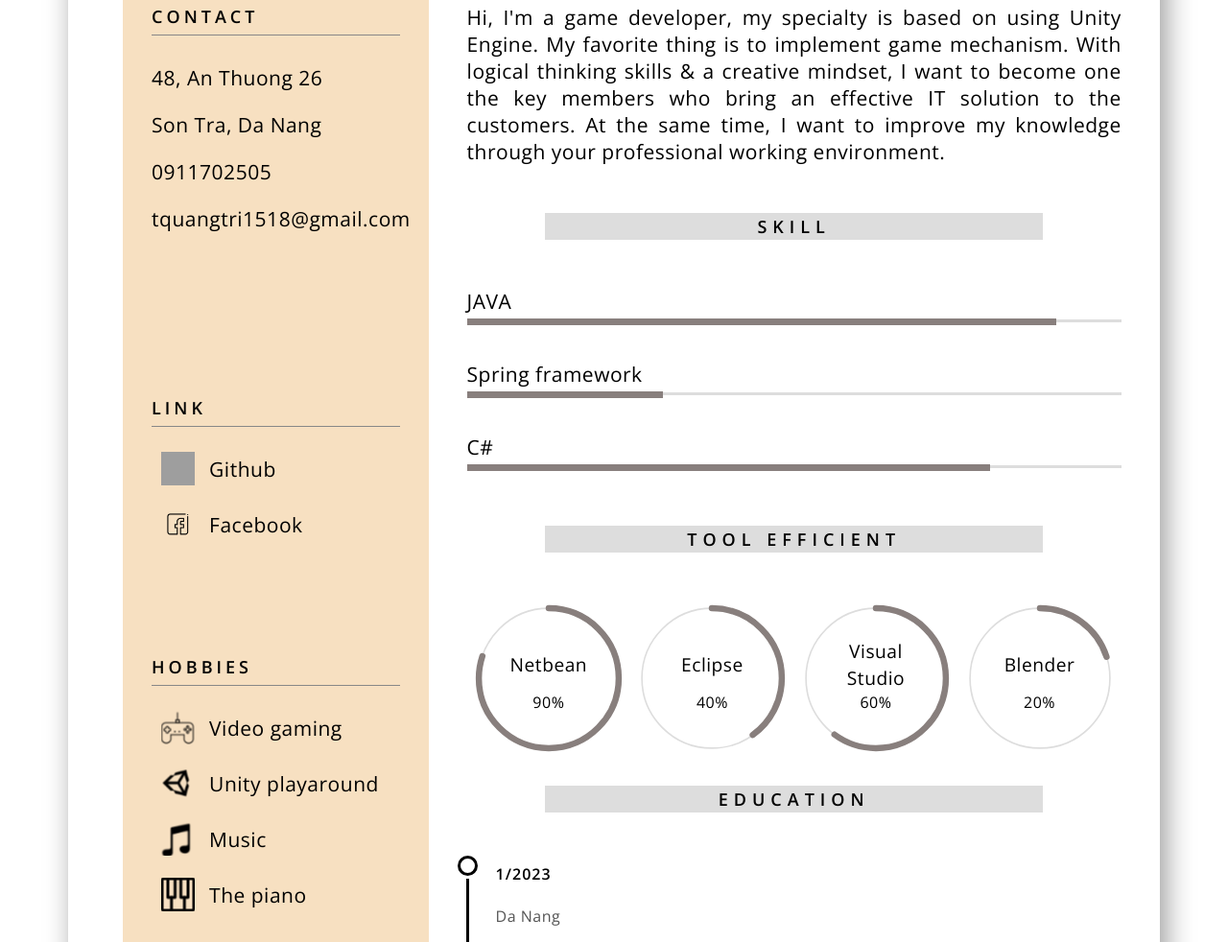
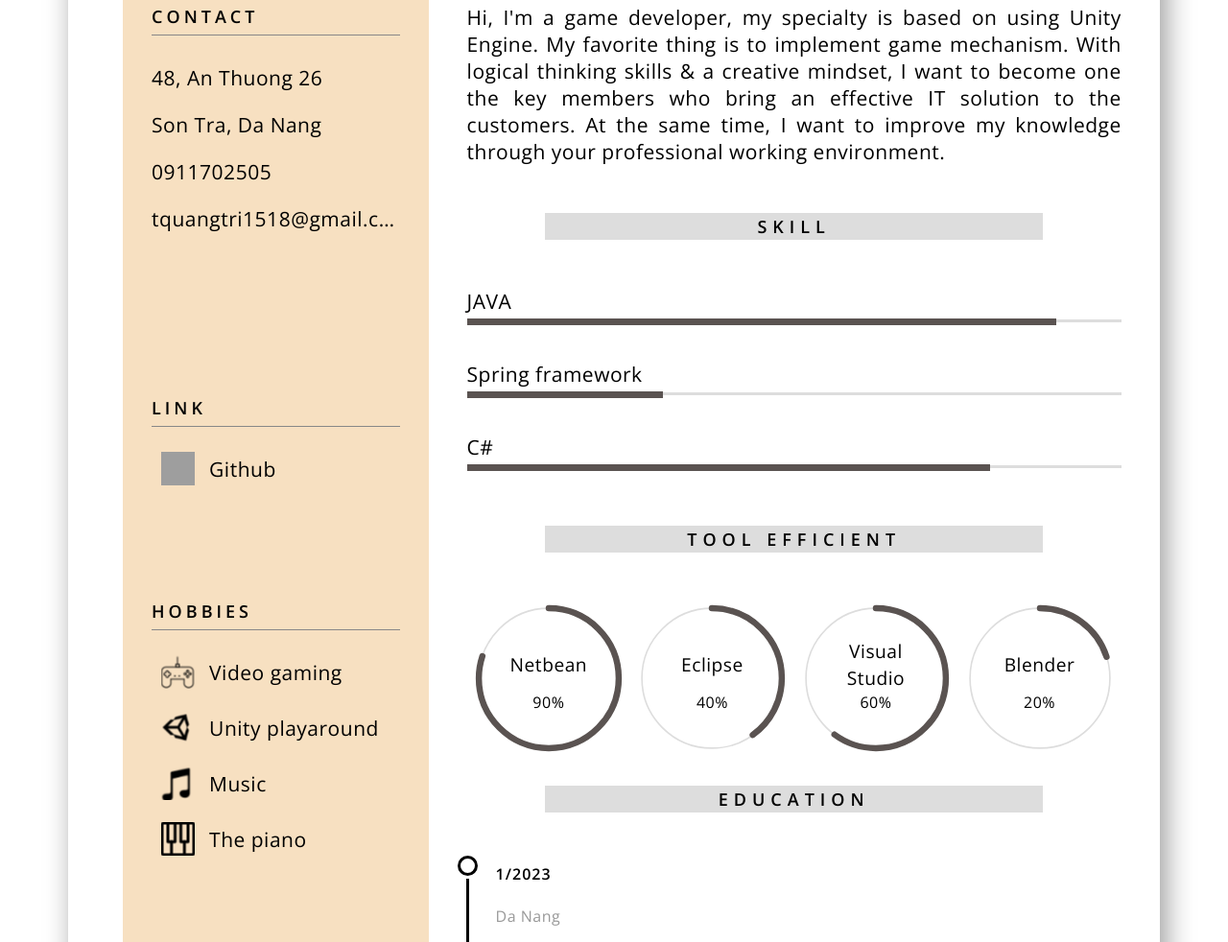
Before and after one commit to tquangtri/dn_202206_java_CV_Example_TranQuangTri, a plain HTML site: page index.html in a window 1280 px wide. Shown: the part 551-1533 px from the top of the page at 96% size. Drawn offline with nearby package versions, Linux system fonts and the light colour scheme; grey boxes are pictures that could not be loaded.

Commit message:
fixed, also changed font-size

```diff
--- a/index.html
+++ b/index.html
@@ -12,21 +12,19 @@
 		</div>
     </div>
     <div class="side-bar">
-
         <div class="mugshot-area">
             <img src="icon/myFace.png" alt="Avatar">
         </div>
-        <p class="relative-block caps side-header">Contact</p>
-        <p>48, An Thuong 26</p>
-        <p>Son Tra, Da Nang</p>
-        <p>0911702505</p>
-        <p>tquangtri1518@gmail.com</p><br>
+		<div class="contact">
+			<p class="relative-block caps side-header">Contact</p>
+			<p>48, An Thuong 26</p>
+			<p>Son Tra, Da Nang</p>
+			<p>0911702505</p>
+			<p>tquangtri1518@gmail.com</p><br>
+		</div>
         <p class="relative-block caps side-header">Link</p>
 		<a class="relative-block social github" link="https://github.com/tquangtri">
 			Github
-		</a>
-		<a class="relative-block social facebook" link="https://facebook.com/tquangtri">
-			Facebook
 		</a>
         <p class="relative-block caps side-header">Hobbies</p>
 		<div>
--- a/style.css
+++ b/style.css
@@ -1,18 +1,19 @@
 :root {
   --MATH-PI: 3.1415px;
   --percent: 100;
+  --color-text-light: #999;
   --color-top-bar: #848484;
   --color-text-top-bar: #fff;
   --color-side-bar: #f7e0c1;
   --color-content-area: #ffffff;
   --color-sub-title: #dddddd;
-  --color-progress-bar-filled: #887f7d;
+  --color-progress-bar-filled: #5a5351;
   --color-progress-bar-filled-lightUp: #9a8c83;
   --color-progress-bar-background: #dddddd;
 }
 * {
   box-sizing: border-box;
-  transition: 1.5s ease;
+  transition: 0.25s ease;
 
 }
 .relative-block {
@@ -42,16 +43,23 @@ body {
 }
 
 .side-bar {
-  display: false;
+  font-size: 13x;
   position: absolute;
   top: 60px;
   left: 5%;
-  right: false;
   bottom: 0;
   width: 28%;
   background-color: var(--color-side-bar);
   padding: 40px 30px 50px;
 }
+
+
+.contact > p{
+  overflow: hidden;
+  text-overflow: ellipsis;
+}
+
+
 .content-area {
   margin-left: 33%;
   width: calc(100% - 33%);
@@ -112,7 +120,7 @@ body {
   text-align: justify;
 }
 p.light {
-  color: #555;
+  color: var(--color-text-light);
 }
 h2 {
   font-family: 'Open Sans';
@@ -135,7 +143,14 @@ h3 {
   padding-left: 60px;
   margin-bottom: 30px;
   cursor: pointer;
+
+
 }
+.social:hover {
+  transform:scale(1.2);
+}
+
+
 .social:before {
   content: "";
   position: absolute;
@@ -171,6 +186,9 @@ h3 {
 .list-thing {
   padding-left: 60px;
   margin-bottom: 30px;
+}
+.list-thing:hover{
+  transform:scale(1.2);
 }
 
 .list-thing::before {
```
